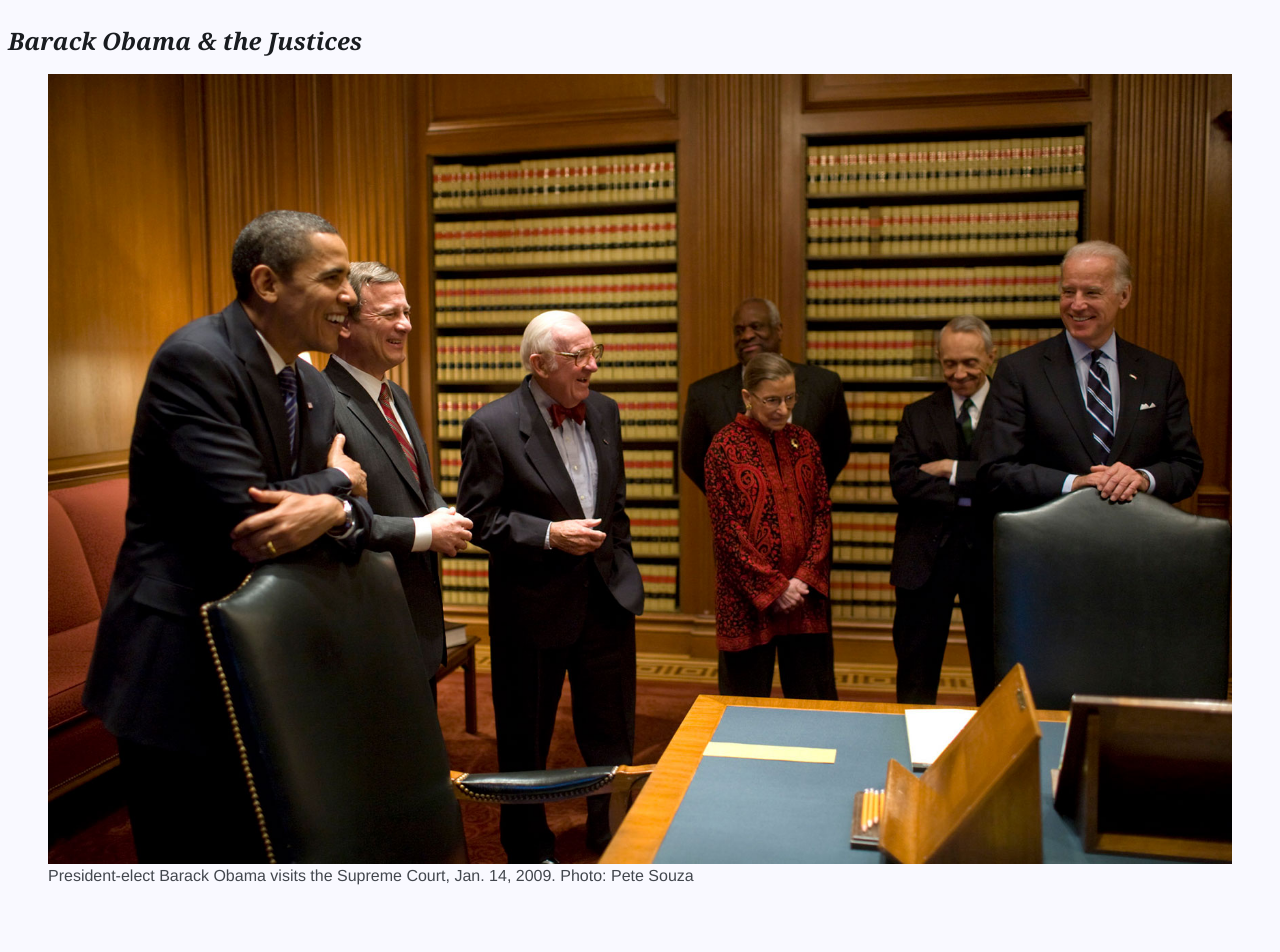
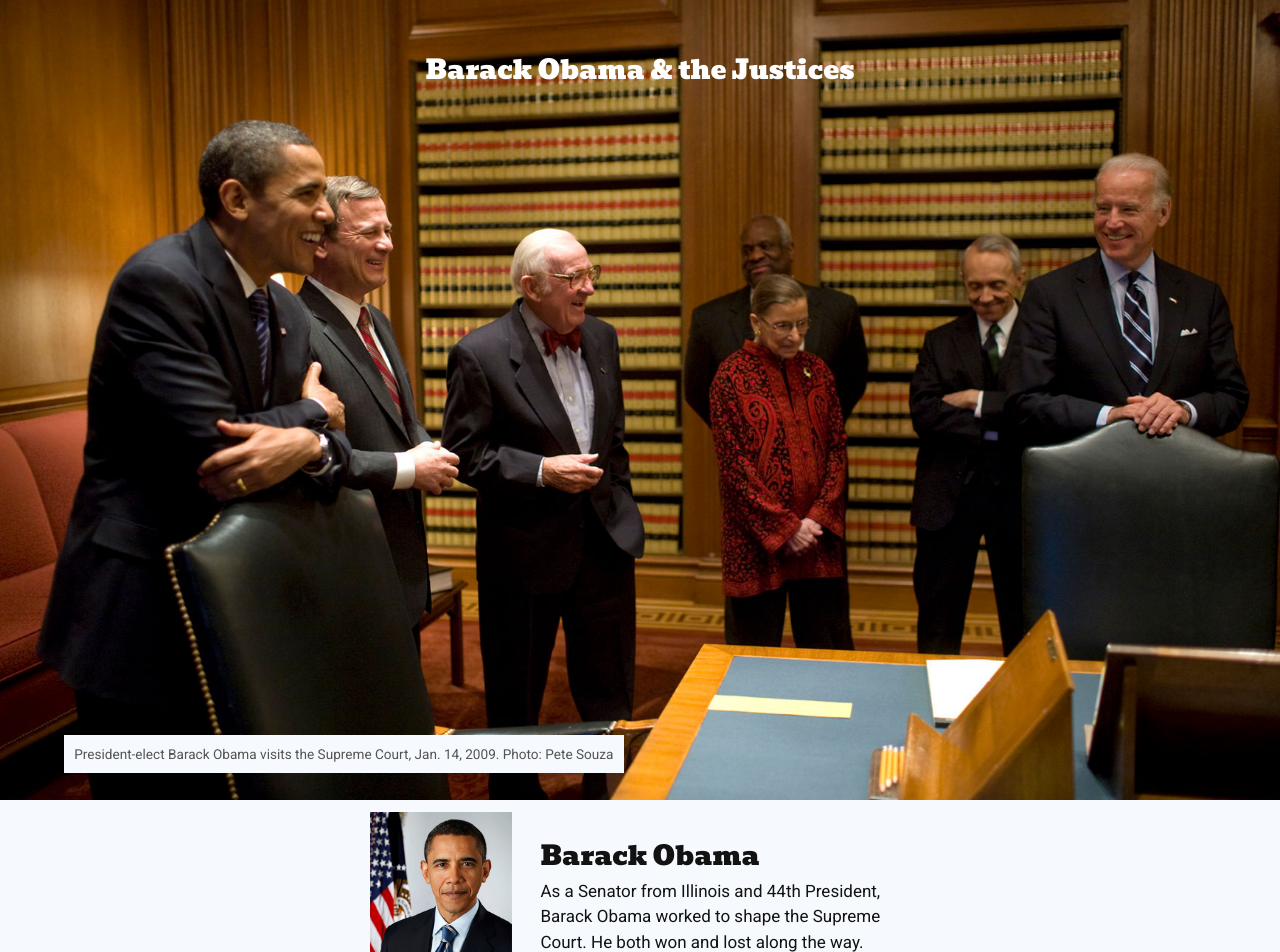
Before and after one commit to seankelliher/obama-scotus, a Vue app: page / in a window 1280 px wide. Shown: the top 952 px of the page. Built offline with nearby package versions, Linux system fonts and the light colour scheme.

Commit message:
Remove un-needed styles. Will add from here.

```diff
--- a/src/style.css
+++ b/src/style.css
@@ -1,9 +1,17 @@
+/* @link https://utopia.fyi/type/calculator?c=320,14,1.25,1280,17,1.25,2,1,&s=0.75|0.5|0.25,1.5|2|3|4|6,s-l&g=s,l,xl,12 */
+:root {
+  --fs-1: clamp(0.7rem, 0.65rem + 0.25vw, 0.85rem);
+  --fs0: clamp(0.875rem, 0.8125rem + 0.3125vw, 1.0625rem);
+  --fs1: clamp(1.0938rem, 1.0156rem + 0.3906vw, 1.3281rem);
+  --fs2: clamp(1.3672rem, 1.2695rem + 0.4883vw, 1.6602rem);
+}
+
 /* Stylesheet uses Level 3 Media Queries. Level 4 coverage still spotty. */
 body {
-    background: #f9f9ff; /* N-98 */
+    margin-top: 0;
+    background: #f6fafe;
 }
 
-/* Image becomes no larger than actual size. */
 img {
     max-width: 100%;
     height: auto;
@@ -13,316 +21,151 @@ img {
 #container {
     width: 100%;
     max-width: 1280px;
-    min-height: 100vh;
     margin: 0 auto;
     padding: 0;
     display: flex;
     flex-flow: column nowrap;
-    justify-content: center; /* main axis */
-    align-items: flex-start; /* cross axis */
+    justify-content: flex-start;
+    align-items: flex-start;
 }
 
-header {
+/* Pano elements */
+.full-width-container {
+    width: 100%;
+    margin: 0 auto;
+    padding: 0;
+    flex: initial;
+    position: sticky;
+    top: 0;
+    z-index: -1;
+}
+
+/*@media (min-width: 600px) {
+    .pano {
+        position: relative;
+    }
+}*/
+
+figure.full-width {
+    width: 100vw;
+    height: 100vh;
+    margin: 0;
+    padding: 0;
+    position: relative;
+    left: 50%;
+    right: 50%;
+    margin-left: -50vw;
+    margin-right: -50vw;
+}
+
+.full-width-title {
     width: 90%;
     margin: 0;
     padding: 0 5%;
+    position: absolute;
+    top: 2em;
     text-align: center;
-    flex: initial;
+    z-index: 999;
 }
 
-.thumbs {
-    width: 90%;
-    margin: 0;
-    padding: 1em 5%;
-    flex: initial;
-    display: flex;
-    flex-flow: row wrap;
-    align-items: flex-start; /* cross axis */
+.full-width-img {
+    width: 100vw;
 }
 
-.thumb {
-    padding: 0;
-    flex: initial;
-}
-
-@media (min-width: 300px) and (max-width: 499px) {
-    .thumbs {
-        justify-content: center; /* main axis */
-    }
-
-    .thumb {
-        width: 23%;
-        margin: 1%;
+@media (min-width: 960px) {
+    .full-width-img {
+        height: 100vh;
+        object-fit: cover;
     }
 }
 
-@media (min-width: 500px) and (max-width: 599px) {
-    .thumbs {
-        justify-content: center; /* main axis */
-    }
-
-    .thumb {
-        width: 18%;
-        margin: 1%;
-    }
-}
-
-@media (min-width: 600px) and (max-width: 699px) {
-    .thumbs {
-        justify-content: center; /* main axis */
-    }
-
-    .thumb {
-        width: 16%;
-        margin: 1%;
-    }
-}
-
-@media (min-width: 700px) and (max-width: 799px) {
-    .thumbs {
-        justify-content: center; /* main axis */
-    }
-
-    .thumb {
-        width: 14%;
-        margin: 1%;
-    }
-}
-
-@media (min-width: 800px) and (max-width: 899px) {
-    .thumbs {
-        justify-content: center; /* main axis */
-    }
-
-    .thumb {
-        width: 12%;
-        margin: 1%;
-    }
-}
-
-@media (min-width: 900px) {
-    .thumbs {
-        justify-content: space-between /* main axis */
-    }
-
-    .thumb {
-        width: 10%;
-        margin: 0;
-    }
-}
-
-.thumb:hover {
-    cursor: pointer;
-}
-
-/* Tooltip container */
-.tooltip {
-    position: relative;
+.full-width-caption {
+    margin: 0 5%;
+    padding: 0.5em 0.75em;
+    background: #f6fafe;
+    position: absolute;
+    bottom: 2em;
     display: inline-block;
-}
-
-/* Tooltip text */
-.tooltiptext {
-    font-family: "Helvetica Neue", Helvetica, Arial, sans-serif;
-    line-height: 1.5;
-    font-weight: 400;
-    color: #fff;
-}
-
-.tooltip .tooltiptext {
-    width: 100%;
-    margin: 0;
-    padding: 0;
-    background: #000;
-    border-radius: 8px;
-    visibility: hidden;
-    text-align: center;
-    position: absolute;
-    bottom: -15px;
-    z-index: 1;
-}
-
-/* Display tooltip on hover */
-.tooltip:hover .tooltiptext {
-    visibility: visible;
-}
-
-/* SVG "check" over thumb images */
-.circle {
-    margin: 0;
-    padding: 0;
-    position: absolute;
-    bottom: 4px;
-    right: 4px;
+    z-index: 999;
 }
 
 section {
     width: 90%;
+    height: 120vh;
     margin: 0;
-    padding: 2em 5%;
+    padding: 0 5%;
     flex: initial;
     display: flex;
     flex-flow: row wrap;
-    align-items: center; /* cross axis */
+    justify-content: center;
+    align-items: flex-start;
+    z-index: 999;
 }
 
-.sidebar {
-    /* width: 25%; */
+.content-box {
+    width: 50%;
+    margin: 0;
+    padding: 0.75em;
+    background: #f6fafe;
+    flex: initial;
+    display: flex;
+    flex-flow: row wrap;
+    justify-content: space-around;
+    align-items: center;
+}
+
+.content-box-text {
+    width: 65%;
     margin: 0;
     padding: 0;
-    flex: initial;
 }
 
-.large {
-    /* width: 70%; */
+figure.portrait {
+    width: 25%;
     margin: 0;
-    padding: 0%;
-    flex: initial;
+    padding: 0;
+
 }
 
-@media (min-width: 300px) and (max-width: 899px) {
-    section {
-        justify-content: flex-start; /* main axis */
-    }
-
-    .sidebar {
-        width: 100%;
-        max-width: 700px;
-    }
-
-    .large {
-        width: 100%;
-    }
+/* FONTS */
+h1 {
+    font-family: "Bevan", serif;
+    font-weight: 400;
+    font-style: normal;
+    font-size: var(--fs2);
+    line-height: 1.5;
+    color: #fff;
 }
 
-@media (min-width: 900px) and (max-width: 999px) {
-    section {
-        justify-content: space-around; /* main axis */
-    }
-
-    .sidebar {
-        width: 35%;
-    }
-
-    .large {
-        width: 60%;
-    }
-}
-
-@media (min-width: 1000px) and (max-width: 1199px) {
-    section {
-        justify-content: space-around; /* main axis */
-    }
-
-    .sidebar {
-        width: 30%;
-    }
-
-    .large {
-        width: 65%;
-    }
-}
-
-@media (min-width: 1200px) {
-    section {
-        justify-content: space-around; /* main axis */
-    }
-
-    .sidebar {
-        width: 25%;
-    }
-
-    .large {
-        width: 70%;
-    }
-}
-
-/* Font styles and their media queries */
-figcaption {
-    font-family: "Helvetica Neue", Helvetica, Arial, sans-serif;
-    font-size: 1em; /* 16px */
-    line-height: 1.5;
+h2 {
+    font-family: "Bevan", serif;
     font-weight: 400;
-    color: #43474e; /* NV-30 */
-    min-height: 3em; /* Keeps content v-centered, if caption  1 or 2 lines. */
+    font-style: normal;
+    font-size: var(--fs2);
+    line-height: 1.2;
+    margin-bottom: 0.25em;
+    color: #121212;
 }
 
 p {
-    font-family: "Helvetica Neue", Helvetica, Arial, sans-serif;
-    font-size: 1.125em; /* 18 px */
-    line-height: 1.8;
-    font-weight: 400;
-    color: #191c20; /* N-10 */
+    font-family: "Roboto", serif;
+    font-optical-sizing: auto;
+    font-weight: 400; /* 100 - 900 */
+    font-style: normal;
+    font-variation-settings: "wdth" 100;
+    font-size: var(--fs0);
+    line-height: 1.5;
+    margin-top: 0.25em;
+    color: #121212;
 }
 
-h1 {
-    font-family: Georgia, serif;
-    line-height: 1.4;
-    font-weight: 600;
-    font-style: italic;
-    color: #191c20; /* N-10 */
+figcaption {
+    font-family: "Roboto", serif;
+    font-optical-sizing: auto;
+    font-weight: 400; /* 100 - 900 */
+    font-style: normal;
+    font-variation-settings: "wdth" 100;
+    font-size: var(--fs-1);
+    line-height: 1.8;
+    color: #545454;
 }
-
-h2 {
-    font-family: "Helvetica Neue", Helvetica, Arial, sans-serif;
-    line-height: 1.1;
-    font-weight: 600;
-    color: #191c20; /* N-10 */
-}
-
-/* Media queries for fonts */
-@media (min-width: 300px) and (max-width: 399px) {
-    .tooltiptext {
-        font-size: 0.75em; /* 12px */
-    }
-
-    h1 {
-        font-size: 1.3125em; /* 21px */
-    }
-
-    h2 {
-        font-size: 1.0625em; /* 17px */
-    }
-}
-
-@media (min-width: 400px) and (max-width: 499px) {
-    .tooltiptext {
-        font-size: 0.75em; /* 12px */
-    }
-
-    h1 {
-        font-size: 1.375em; /* 22px */
-    }
-
-    h2 {
-        font-size: 1.125em; /* 18 px */
-    }
-}
-
-@media (min-width: 500px) and (max-width: 599px) {
-    .tooltiptext {
-        font-size: 0.75em; /* 12px */
-    }
-
-    h1 {
-        font-size: 1.4375em; /* 23px */
-    }
-
-    h2 {
-        font-size: 1.1875em; /* 19px */
-    }
-}
-
-@media (min-width: 600px) {
-    .tooltiptext {
-        font-size: 0.75em; /* 12px */
-    }
-
-    h1 {
-        font-size: 1.5em; /* 24px */
-    }
-
-    h2 {
-        font-size: 1.25em; /* 20px */
-    }
-}
```
